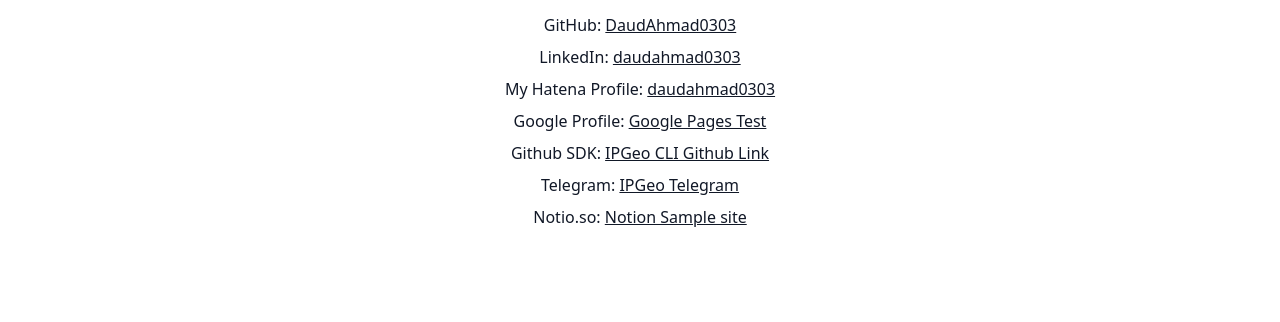
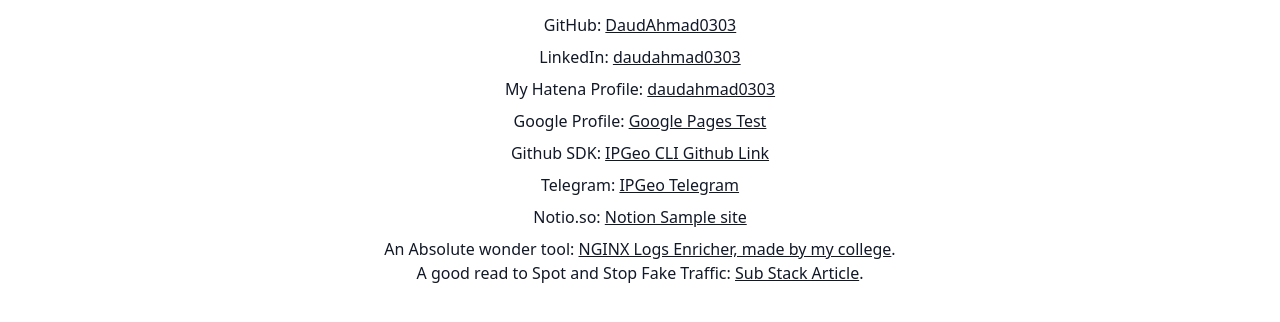
Before and after one commit to DaudAhmad0303/portfolio-site, a plain HTML site: page contact.html in a window 1280 px wide. Shown: the part 238-560 px from the top of the page. Drawn offline with nearby package versions, Linux system fonts and the light colour scheme.

Commit message:
added some links

```diff
--- a/contact.html
+++ b/contact.html
@@ -41,6 +41,8 @@
     <p class="mb-2">Github SDK: <a class="underline" href="https://github.com/IPGeolocation/cli">IPGeo CLI Github Link</a></p>
     <p class="mb-2">Telegram: <a class="underline" href="https://t.me/s/ipgeolocationio">IPGeo Telegram</a></p>
     <p class="mb-2">Notio.so: <a class="underline" href="https://daud-jfreaks.notion.site/IPGeolocation-io-Products-2e3d899c6a9180fab3a3c4db67d8ad4c">Notion Sample site</a></p>
+    <p>An Absolute wonder tool: <a class="underline" href="https://hub.docker.com/r/devjfreaks/nginx-logs-enricher">NGINX Logs Enricher, made by my college</a>.</p>
+    <p>A good read to Spot and Stop Fake Traffic: <a class="underline" href="https://ipgeolocation.substack.com/p/how-to-spot-fake-traffic-and-stop">Sub Stack Article</a>.</p>
 </main>
 
 <script src="assets/js/main.js"></script>
```
